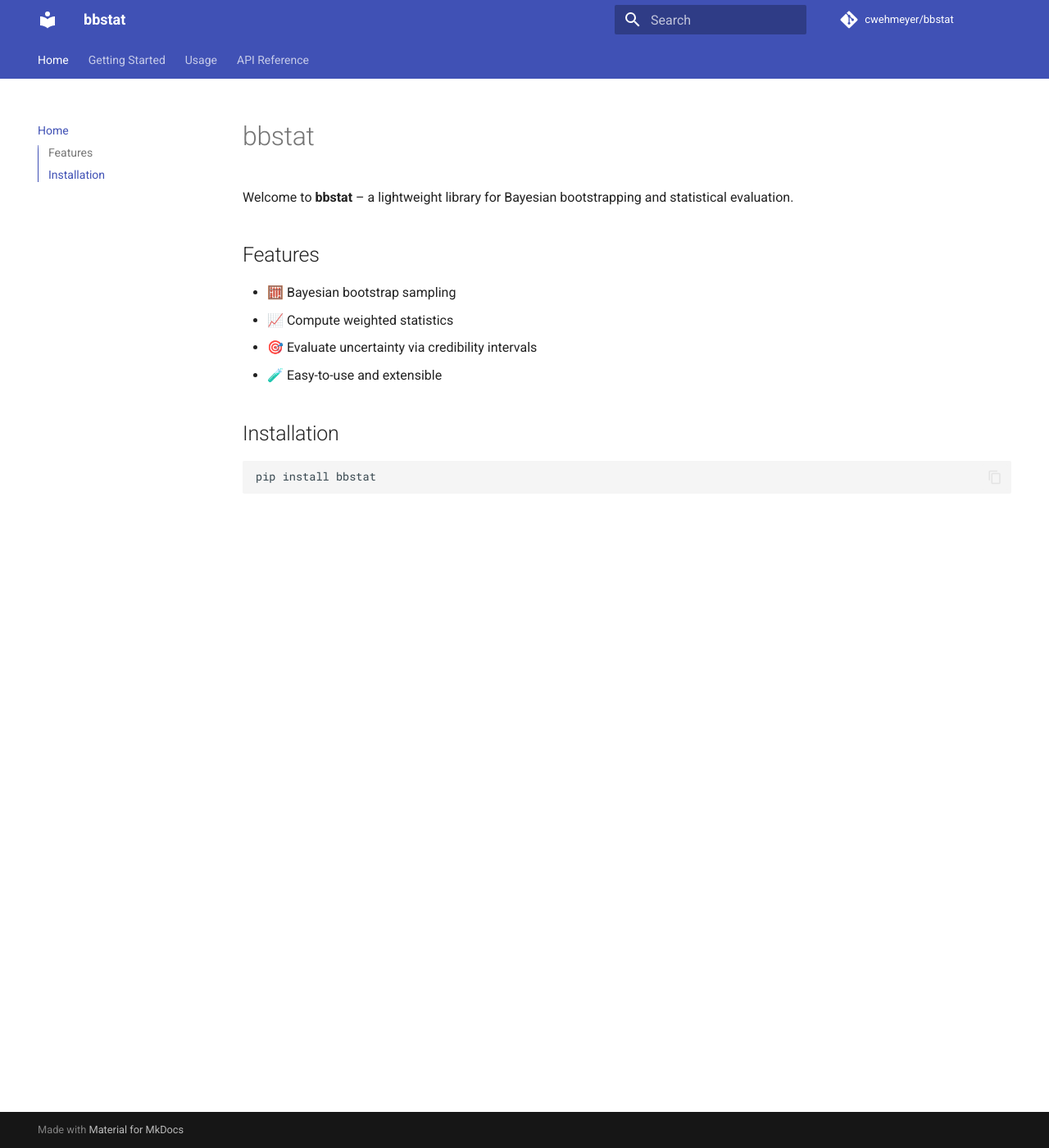
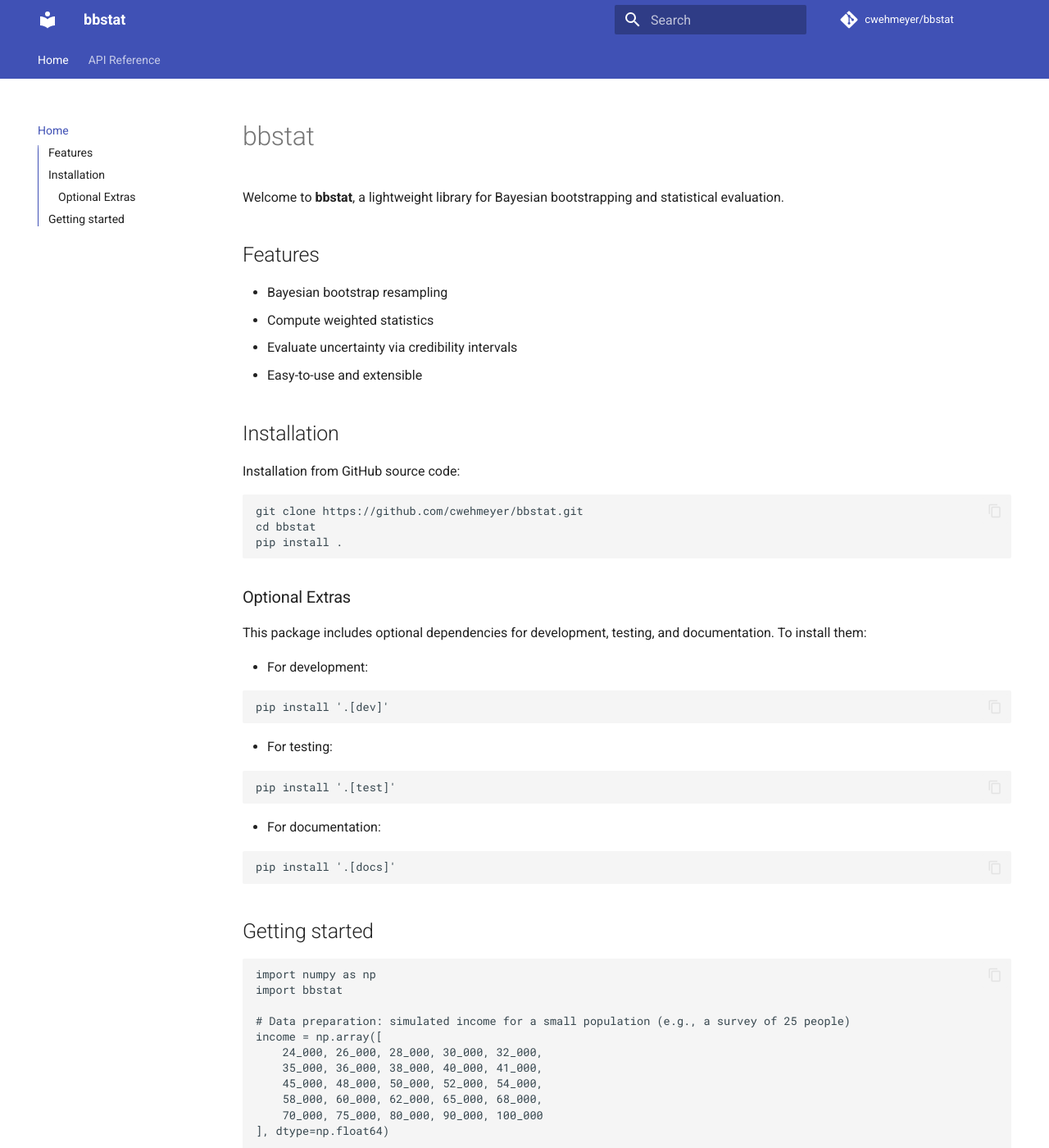
Before and after one commit to cwehmeyer/bbstat, an MkDocs documentation site: the page built from docs/index.md, in a window 1280 px wide and 1400 px high. Shown: the whole window at 82% size. Built offline with MkDocs 1.6.1 and Material for MkDocs 9.7.7, drawn with Linux system fonts in a browser that asks for light colours; comment, search, counter and statistics services are not loaded; some of the changed text lies outside the part shown.

Commit message:
Added installation and getting started sections to docs.

````diff
--- a/docs/index.md
+++ b/docs/index.md
@@ -1,16 +1,65 @@
 # bbstat
 
-Welcome to **bbstat** – a lightweight library for Bayesian bootstrapping and statistical evaluation.
+Welcome to **bbstat**, a lightweight library for Bayesian bootstrapping and statistical evaluation.
 
 ## Features
 
-- 🧮 Bayesian bootstrap sampling
-- 📈 Compute weighted statistics
-- 🎯 Evaluate uncertainty via credibility intervals
-- 🧪 Easy-to-use and extensible
+- Bayesian bootstrap resampling
+- Compute weighted statistics
+- Evaluate uncertainty via credibility intervals
+- Easy-to-use and extensible
 
 ## Installation
 
+Installation from GitHub source code:
+
 ```bash
-pip install bbstat
+git clone https://github.com/cwehmeyer/bbstat.git
+cd bbstat
+pip install .
 ```
+
+### Optional Extras
+
+This package includes optional dependencies for development, testing, and documentation. To install them:
+
+- For development:
+
+```bash
+pip install '.[dev]'
+```
+
+- For testing:
+
+```bash
+pip install '.[test]'
+```
+
+- For documentation:
+
+```bash
+pip install '.[docs]'
+```
+
+## Getting started
+
+```python
+import numpy as np
+import bbstat
+
+# Data preparation: simulated income for a small population (e.g., a survey of 25 people)
+income = np.array([
+    24_000, 26_000, 28_000, 30_000, 32_000,
+    35_000, 36_000, 38_000, 40_000, 41_000,
+    45_000, 48_000, 50_000, 52_000, 54_000,
+    58_000, 60_000, 62_000, 65_000, 68_000,
+    70_000, 75_000, 80_000, 90_000, 100_000
+], dtype=np.float64)
+
+# Direct estimate of mean income
+print(np.mean(income))  # => 52280.0
+
+# Bootstrapped estimate of mean income with 95% credibility interval
+result = bootstrap(data=income, statistic_fn="median", coverage=0.87, seed=1)
+print(result)  # => BootstrapResult(mean=50000.0, ci=(40000.0, 59000.0), coverage=0.87, n_boot=1000)
+```
--- a/mkdocs.yml
+++ b/mkdocs.yml
@@ -1,5 +1,5 @@
 site_name: bbstat
-# site_url: https://yourproject.org
+site_url: https://cwehmeyer.github.io/bbstat/
 repo_url: https://github.com/cwehmeyer/bbstat
 repo_name: cwehmeyer/bbstat
 theme:
@@ -19,6 +19,4 @@ plugins:
 
 nav:
   - Home: index.md
-  - Getting Started: getting-started.md
-  - Usage: usage.md
   - API Reference: reference.md
````
